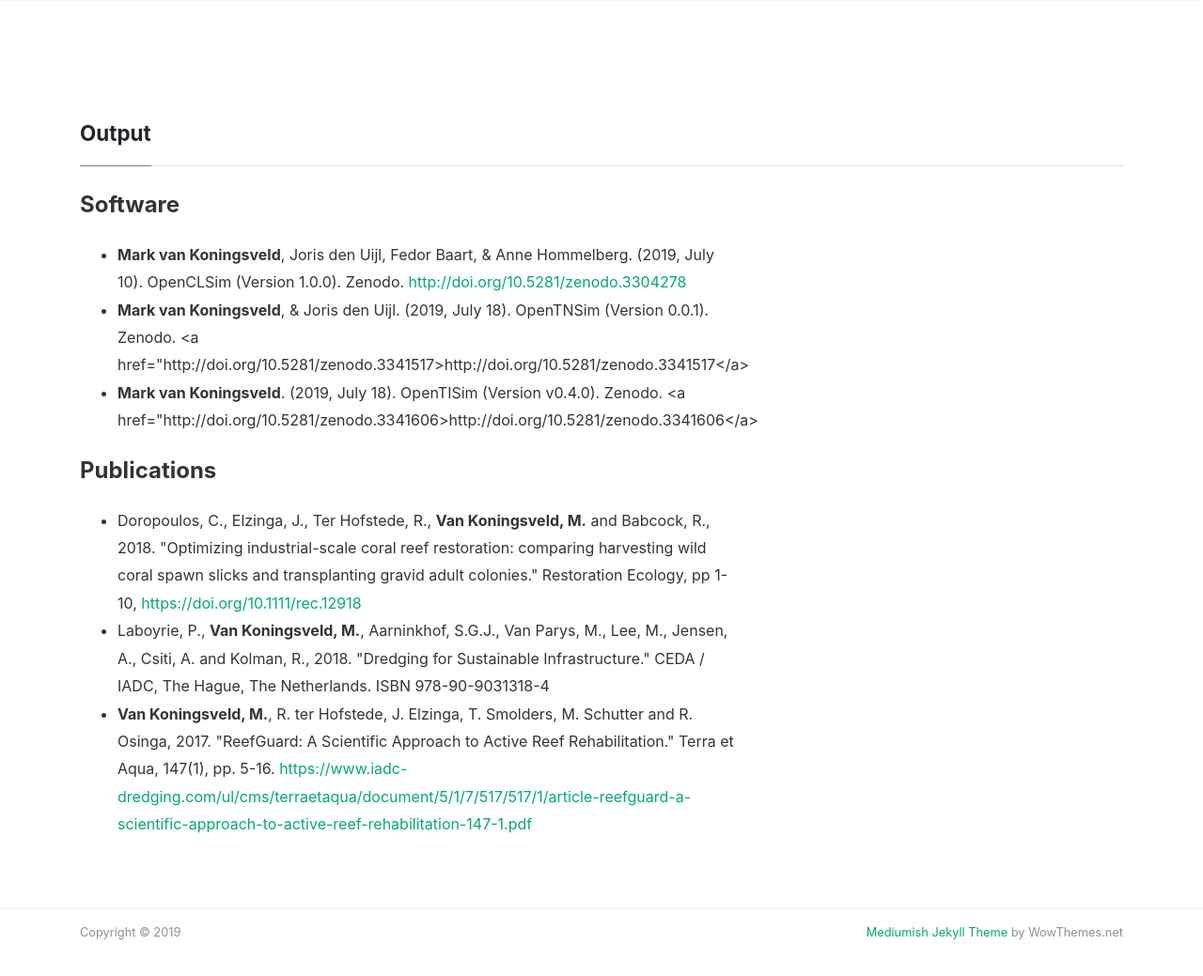
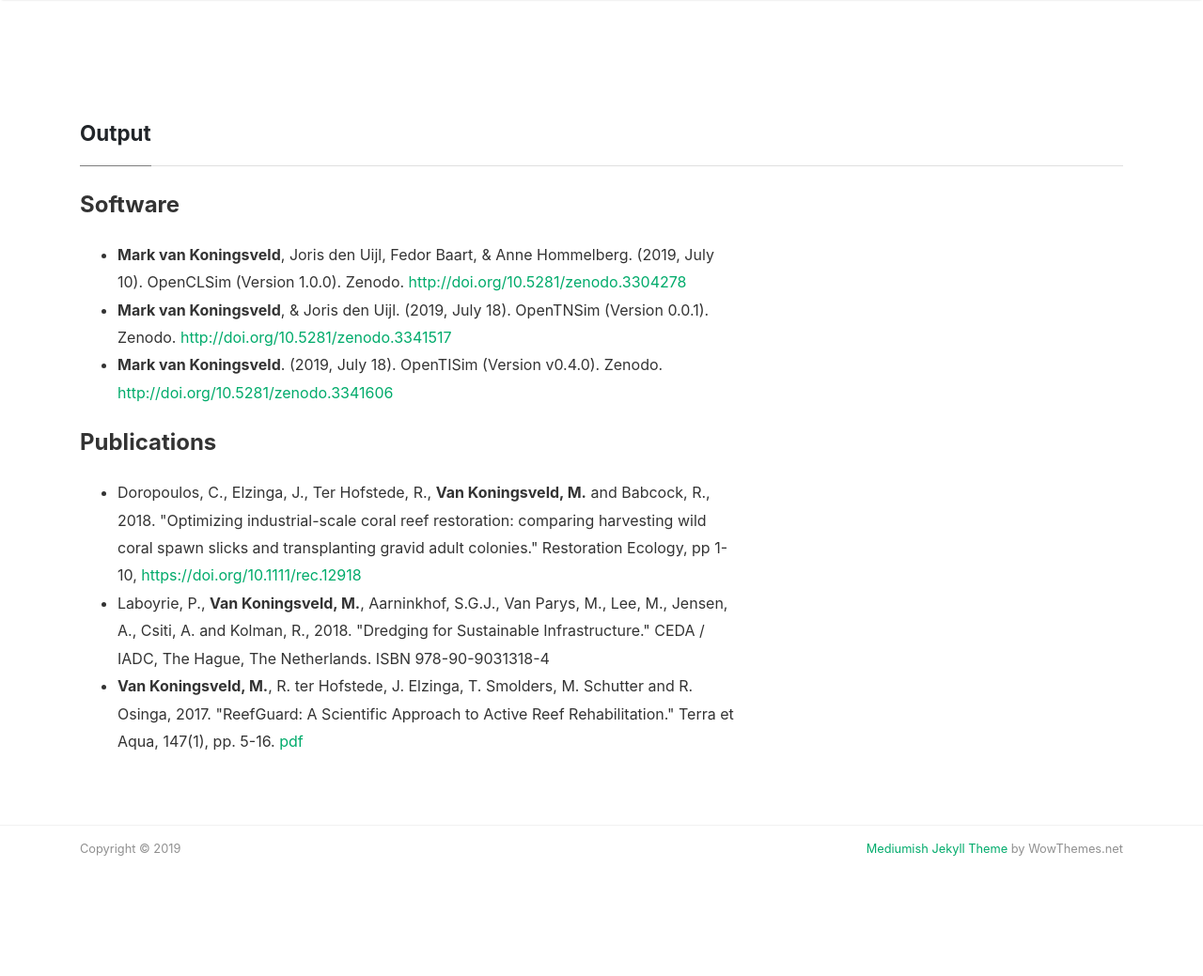
Before and after one commit to markvankoningsveld/markvankoningsveld.github.io, a Jekyll site: the page built from _pages/output.md, in a window 1280 px wide and 1076 px high. Shown: the top 1039 px of the window at 94% size. Built offline with Jekyll 4.4.1, drawn with Linux system fonts in a browser that asks for light colours; nearby versions of some CDN libraries; some of the changed lines change nothing that is shown.

```diff
--- a/_pages/output.md
+++ b/_pages/output.md
@@ -10,15 +10,15 @@
 <h4>Software</h4>
  <ul>
   <li><b>Mark van Koningsveld</b>, Joris den Uijl, Fedor Baart, & Anne Hommelberg. (2019, July 10). OpenCLSim (Version 1.0.0). Zenodo. <a href="http://doi.org/10.5281/zenodo.3304278">http://doi.org/10.5281/zenodo.3304278</a></li>
-  <li><b>Mark van Koningsveld</b>, & Joris den Uijl. (2019, July 18). OpenTNSim (Version 0.0.1). Zenodo. <a href="http://doi.org/10.5281/zenodo.3341517>http://doi.org/10.5281/zenodo.3341517</a></li>
-  <li><b>Mark van Koningsveld</b>. (2019, July 18). OpenTISim (Version v0.4.0). Zenodo. <a href="http://doi.org/10.5281/zenodo.3341606>http://doi.org/10.5281/zenodo.3341606</a></li>
+  <li><b>Mark van Koningsveld</b>, & Joris den Uijl. (2019, July 18). OpenTNSim (Version 0.0.1). Zenodo. <a href="http://doi.org/10.5281/zenodo.3341517">http://doi.org/10.5281/zenodo.3341517</a></li>
+  <li><b>Mark van Koningsveld</b>. (2019, July 18). OpenTISim (Version v0.4.0). Zenodo. <a href="http://doi.org/10.5281/zenodo.3341606">http://doi.org/10.5281/zenodo.3341606</a></li>
 </ul>
 
 <h4>Publications</h4>
  <ul>
   <li>Doropoulos, C., Elzinga, J., Ter Hofstede, R., <b>Van Koningsveld, M.</b> and Babcock, R., 2018. "Optimizing industrial-scale coral reef restoration: comparing harvesting wild coral spawn slicks and transplanting gravid adult colonies." Restoration Ecology, pp 1-10, <a href="https://doi.org/10.1111/rec.12918">https://doi.org/10.1111/rec.12918</a></li>
   <li>Laboyrie, P., <b>Van Koningsveld, M.</b>, Aarninkhof, S.G.J., Van Parys, M., Lee, M., Jensen, A., Csiti, A. and Kolman, R., 2018. "Dredging for Sustainable Infrastructure." CEDA / IADC, The Hague, The Netherlands.  ISBN 978-90-9031318-4</li>
-  <li><b>Van Koningsveld, M.</b>, R. ter Hofstede, J. Elzinga, T. Smolders, M. Schutter and R. Osinga, 2017. "ReefGuard: A Scientific Approach to Active Reef Rehabilitation." Terra et Aqua, 147(1), pp. 5-16. <a href="https://www.iadc-dredging.com/ul/cms/terraetaqua/document/5/1/7/517/517/1/article-reefguard-a-scientific-approach-to-active-reef-rehabilitation-147-1.pdf">https://www.iadc-dredging.com/ul/cms/terraetaqua/document/5/1/7/517/517/1/article-reefguard-a-scientific-approach-to-active-reef-rehabilitation-147-1.pdf</a></li>
+  <li><b>Van Koningsveld, M.</b>, R. ter Hofstede, J. Elzinga, T. Smolders, M. Schutter and R. Osinga, 2017. "ReefGuard: A Scientific Approach to Active Reef Rehabilitation." Terra et Aqua, 147(1), pp. 5-16. <a href="https://www.iadc-dredging.com/ul/cms/terraetaqua/document/5/1/7/517/517/1/article-reefguard-a-scientific-approach-to-active-reef-rehabilitation-147-1.pdf">pdf</a></li>
 </ul>
 
 </div>
```
